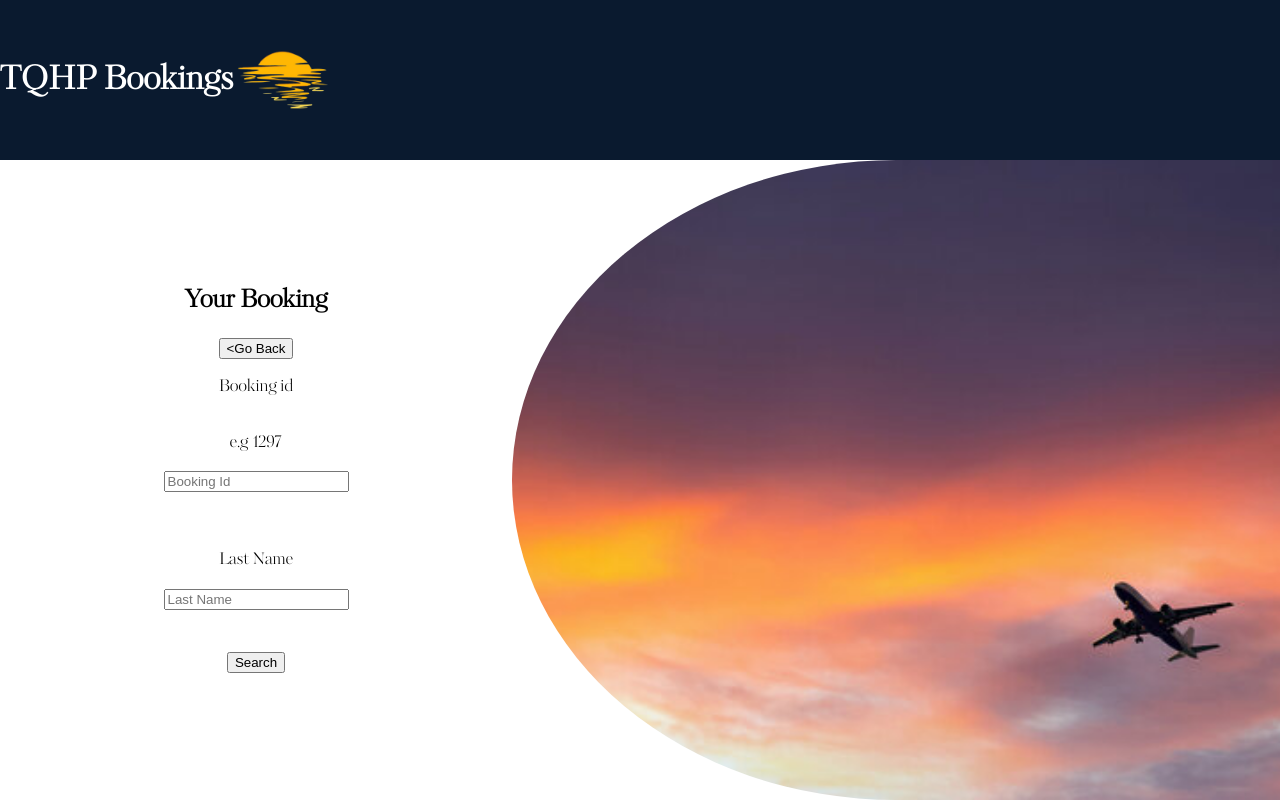
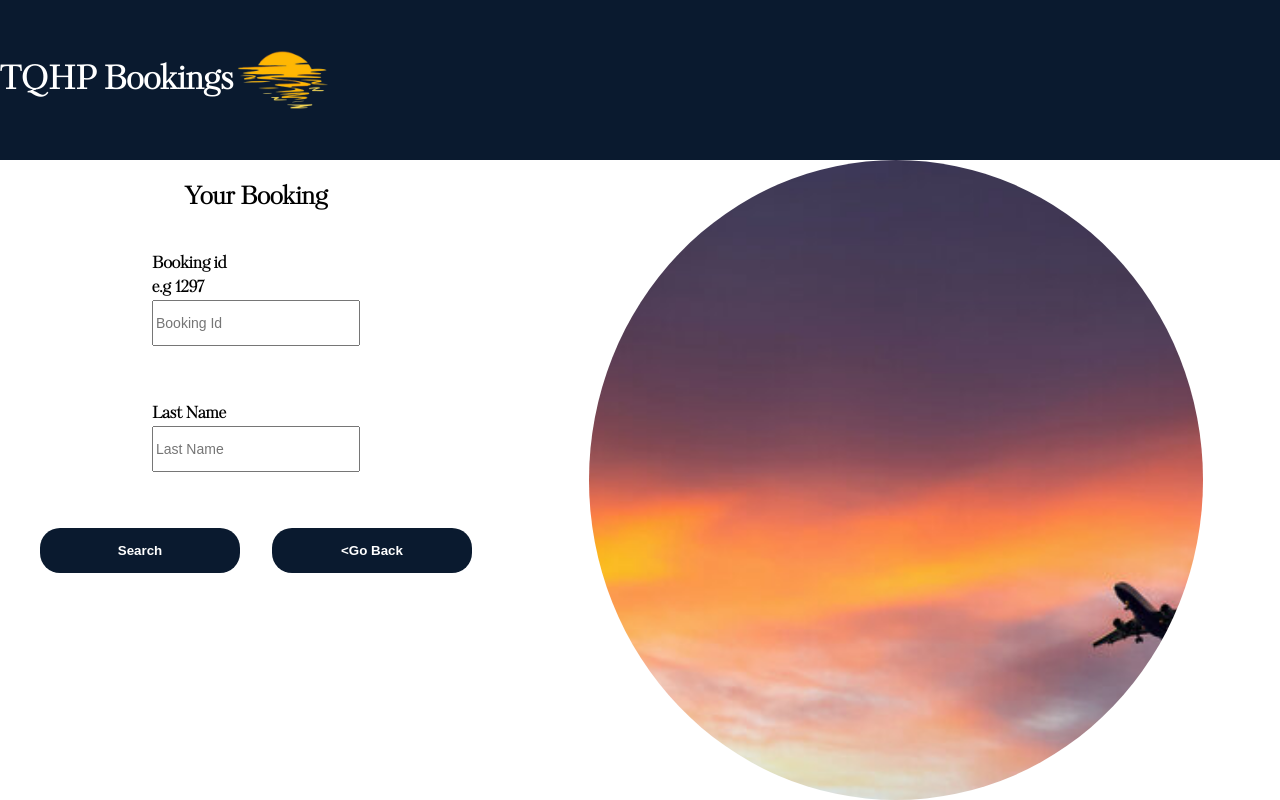
Before and after one commit to heidimusoke/Team_Project, a Flask app: page /retrieveBooking in a window 1280 px wide. Run offline with Flask 3, Linux system fonts and the light colour scheme.

Commit message:
retrieve booking css edited and finalised

```diff
--- a/project/static/retrieveBooking.css
+++ b/project/static/retrieveBooking.css
@@ -39,10 +39,38 @@ html, body {
 #entry {
     display: flex;
     flex-direction: column;
-    justify-content: center;
+    justify-content: left;
     align-items: center;
-    text-align: center;
+    text-align: left;
     width: 40%;
+    font-weight:600;
+    font-size:16px;
+}
+#entry button{
+  background: #0A1A2F;
+  color: white;
+  padding: 15px 25px;
+  border: none;
+  border-radius: 20px;
+  cursor: pointer;
+  transition: all 0.2s ease;
+  width: 200px;
+  font-weight:bold;
+  margin:16px;
+}
+#entry button:hover{
+  background: #1a5fd1;
+  transform: scale(1.05);
+}
+#buttondiv{
+    display:flex;
+
+}
+
+#entry input{
+    height:40px;
+    width: 200px;
+    font-size:14px;
 }
 #image {
     width: 60%;
@@ -51,19 +79,17 @@ html, body {
     display: flex;
     justify-content: center;
     align-items: center;
-    overflow: hidden;        /* clips the image */
+    overflow: hidden;
 }
 
 #image img {
     display: block;
-    width: 100%;
+    width: 80%;
     height: 100%;
     object-fit: cover;
     object-position: center;
-
-    /* Circular left edge */
     border-top-left-radius: 50%;
-    border-bottom-left-radius: 50%;
-    border-top-right-radius: 0;
-    border-bottom-right-radius: 0;
+    border-bottom-left-radius:50%;
+    border-top-right-radius: 50%;
+    border-bottom-right-radius: 50%;
 }
--- a/project/templates/retrieveBooking.html
+++ b/project/templates/retrieveBooking.html
@@ -15,15 +15,16 @@
         <div id = "main">
             <div id = "entry">
                 <h2>Your Booking</h2>
+                <p><label>Booking id</label><br>e.g 1297
+
+                <br><input id = "id" name = "id" placeholder = "Booking Id" required></p><br>
+
+                <p><label>Last Name</label>
+                <br><input id = "ln" name = "lastname" placeholder = "Last Name" required></p><br>
+                <div id = "buttondiv">
+                <button id = "search" onclick= "goToEdit()"> Search</button><br>
                 <button class = "backButton" type ="button" onclick="location.href='/'">&lt;Go Back</button>
-                <p><label>Booking id</label><br>
-                <p>e.g 1297</p>
-                <input id = "id" name = "id" placeholder = "Booking Id" required></p><br>
-
-                <label>Last Name</label>
-                <p><input id = "ln" name = "lastname" placeholder = "Last Name" required></p><br>
-
-                <button id = "search" onclick= "goToEdit()"> Search</button><br>
+                </div>
             </div>
             <div id = "image">
                 <img src="{{ url_for('static', filename='Images/dusk plane.jpg') }}" alt="dusk">
```
